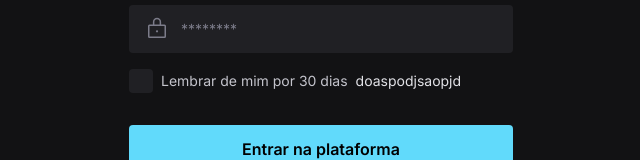
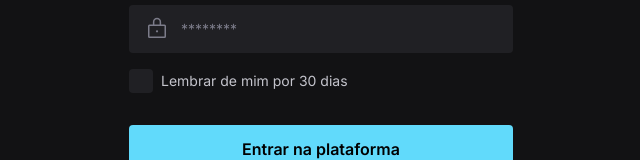
Before and after one commit to KaiqueCampos/Ignite-lab-design-system, a React (Vite) app: page / in a window 1280 px wide. Shown: the part 449-609 px from the top of the page, without its empty margins (319-959 px from the left). Built offline with nearby package versions, Linux system fonts and the light colour scheme.

Commit message:
pull origin master done

```diff
--- a/src/pages/SignIn/index.tsx
+++ b/src/pages/SignIn/index.tsx
@@ -70,7 +70,6 @@ export function SignIn() {
                     <Text size='sm' className="text-gray-200">
                         Lembrar de mim por 30 dias
                     </Text>
-                    <Text size='sm'>doaspodjsaopjd</Text>
                 </label>
 
                 <Button
```
